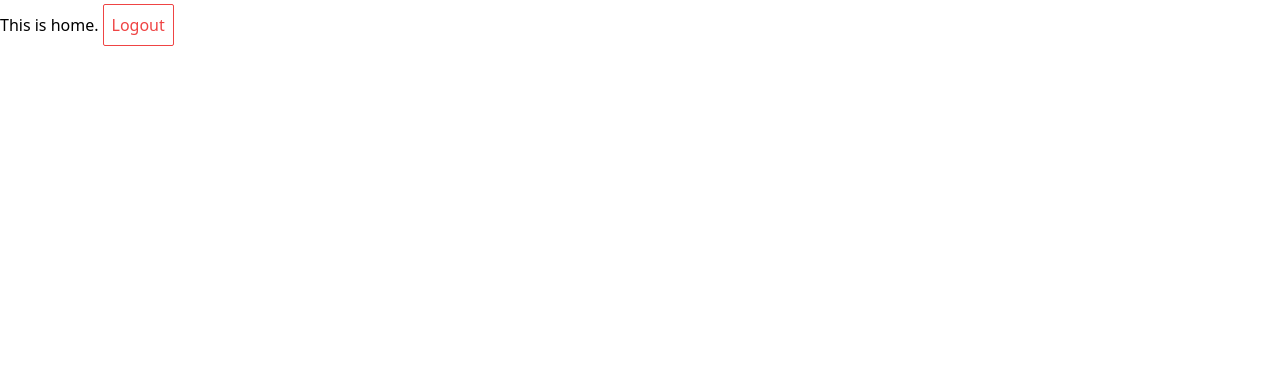
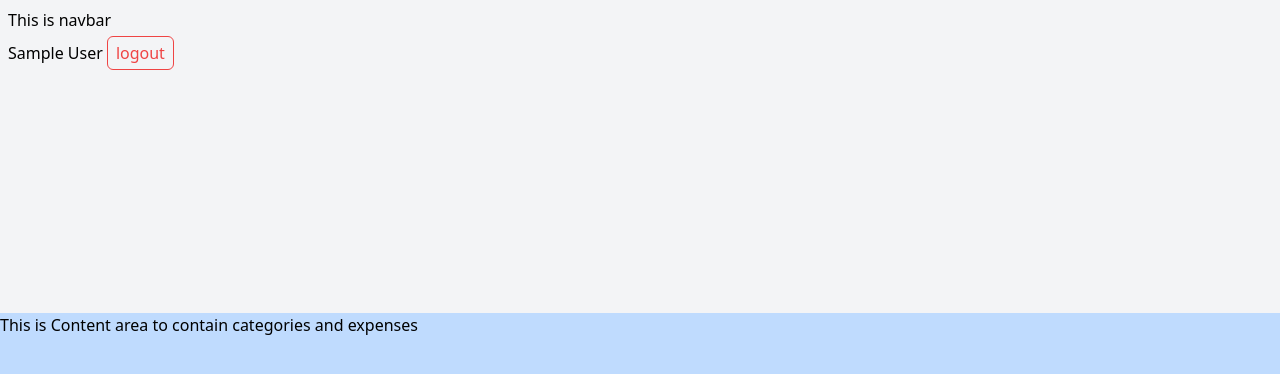
Before and after one commit to mohitk0208/expenses-react, a React (Create React App) app: page / in a window 1280 px wide. Shown: the top 374 px of the page. Built offline with nearby package versions, Linux system fonts and the light colour scheme; no server answers; sample sign-in values are in the browser's storage; the HTML template or start-up script is replaced by a standard one.

Commit message:
made layout to arrange the content

```diff
--- /dev/null
+++ b/src/components/ContentContainer/index.tsx
@@ -0,0 +1,17 @@
+import React from "react"
+interface ContentContainerPropTypes {
+  children?: React.ReactChild | React.ReactChildren
+}
+
+
+function ContentContainer({ children }: ContentContainerPropTypes) {
+
+  return <div className="w-screen flex-[2] bg-blue-200" >
+    <div>
+      {children}
+    </div>
+  </div>
+
+}
+
+export default ContentContainer
--- /dev/null
+++ b/src/components/Dashboard/index.tsx
@@ -0,0 +1,42 @@
+import { useAuth } from "../../context/AuthContext"
+
+function Dashboard() {
+
+  const authContext = useAuth()
+
+  const currentUser = authContext?.currentUser
+
+  /**
+   * Dashboard will have two modes
+   *     -> expanded
+   *     -> minimized
+   * -> expanded - it will have
+   *      -> the top horizontal line will have logo, name, logout button
+   *      -> on left most side `ALl time` and `This month`
+   *      -> a graph (line chart)
+   *      -> a graph (pie chart)
+   *      -> an upward arrow at the bottom to minimize the Dashboard
+   * -> minimized - it will be similar to a navbar
+   *    -> will have a `All time` expense, `This month` expense, name and logout button
+   *    -> a downward arrow at the bottom to expand the Dashboard
+   */
+
+  return (
+    <div className="flex-1 w-screen bg-gray-100 p-2 relative" >
+      <nav>
+        This is navbar
+      </nav>
+
+      {currentUser?.displayName}
+      <button
+        className="text-red-500 border border-red-500 px-2 py-1 m-1 rounded-md hover:bg-red-500 hover:text-white transition-colors duration-200 ease-in-out"
+        type="button"
+        onClick={() => authContext?.logout()}
+      >
+        logout
+      </button>
+    </div>
+  )
+}
+
+export default Dashboard
--- a/src/pages/Home.tsx
+++ b/src/pages/Home.tsx
@@ -1,18 +1,14 @@
-import { useAuth } from "../context/AuthContext"
+import ContentContainer from "../components/ContentContainer"
+import Dashboard from "../components/Dashboard"
 
 function Home() {
-  const authContext = useAuth()
 
   return (
-    <div>
-      This is home.
-      <button
-        className="border border-red-500 text-red-500 p-2 rounded-sm m-1 hover:bg-red-400 hover:text-white transition-colors duration-200 ease-in-out"
-        type="button"
-        onClick={() => authContext?.logout()}
-      >
-        Logout
-      </button>
+    <div className="flex flex-col min-h-screen">
+      <Dashboard />
+      <ContentContainer>
+        This is Content area to contain categories and expenses
+      </ContentContainer>
     </div>
   )
 }
```
